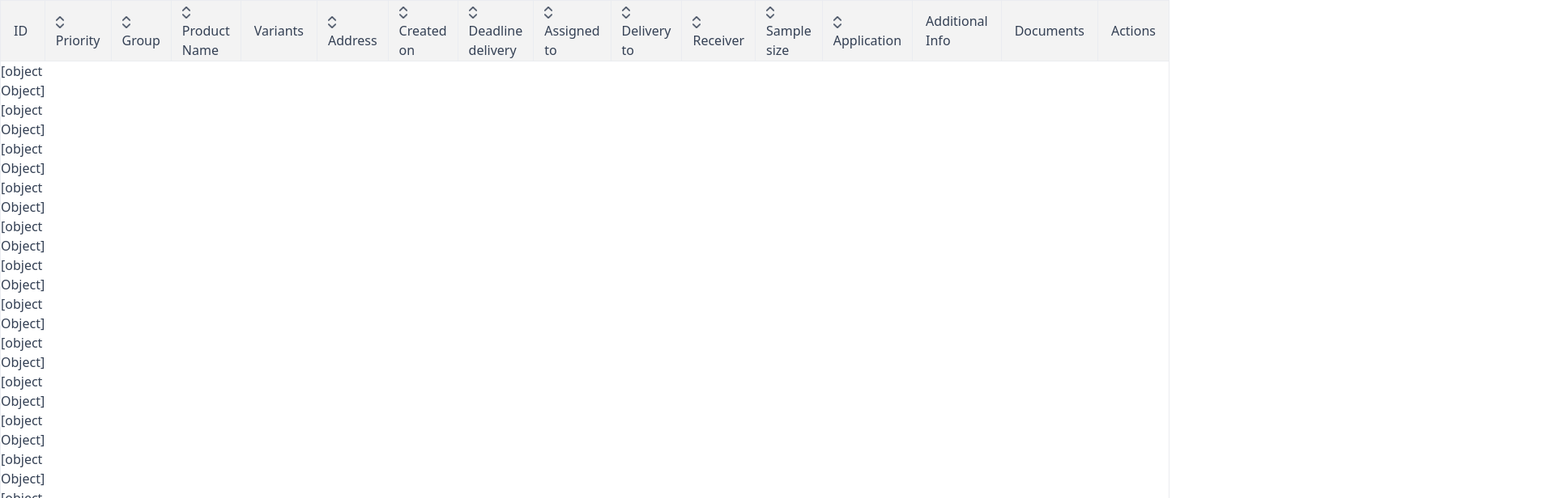
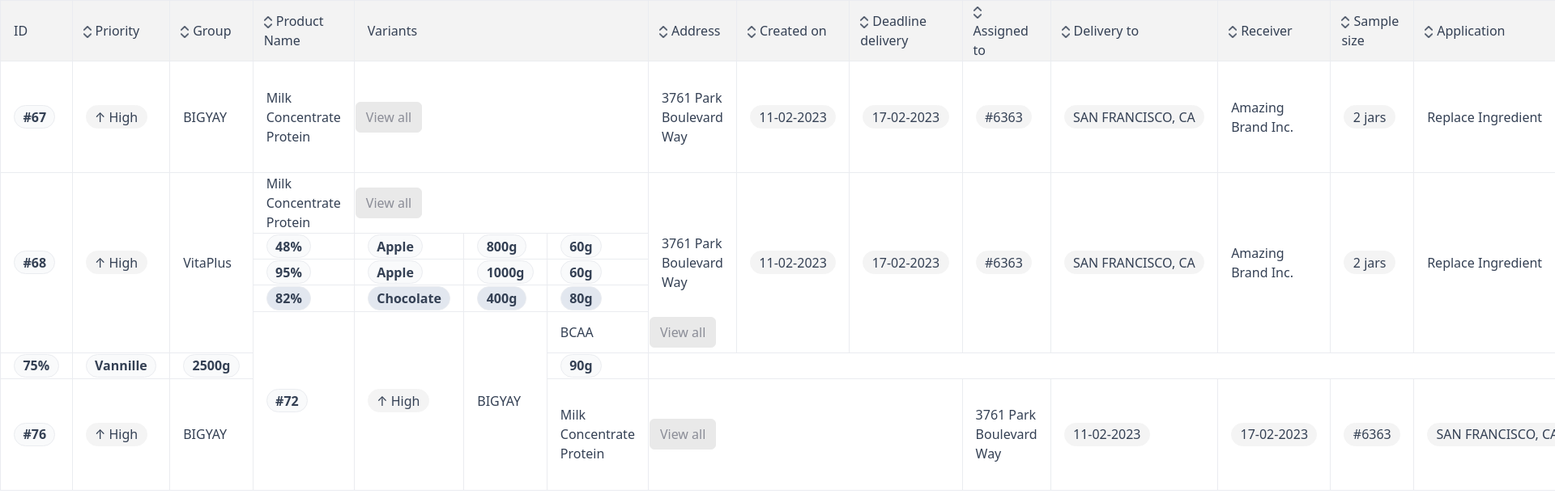
Before and after one commit to rmnhg/ordsmart_assignment, a React (Create React App) app: page / in a window 1280 px wide. Shown: the top 616 px of the page at 81% size, 1920 px wide, since content can reach past the window. Built offline with nearby package versions, Linux system fonts and the light colour scheme.

Commit message:
src: components: MyRow: now a weird table is shown

```diff
--- a/src/components/MyRow.jsx
+++ b/src/components/MyRow.jsx
@@ -8,8 +8,8 @@ export const MyRow = (props) => {
     const handleClose = () => setShowConfirmationDialog(false);
     const handleShow = () => setShowConfirmationDialog(true);
 
-    const marginStyle = {"margin-left": "15px", "margin-right": "15px"};
-    const nestedMarginStyle = {"margin-left": "15px", "margin-right": "15px", "margin-top": "10px", "margin-bottom": "10px"};
+    const marginStyle = {marginLeft: "15px", marginRight: "15px"};
+    const nestedMarginStyle = {marginLeft: "15px", marginRight: "15px", "margin-top": "10px", "margin-bottom": "10px"};
     const viewAllButtonStyle = {"margin-top": "5px", "margin-bottom": "5px"};
 
     const tooltipTimes = { show: 150, hide: 150 };
@@ -39,15 +39,40 @@ export const MyRow = (props) => {
         }
         return res;
     }
-    let rows = <></>; // Add <></> at the end
+
     let productIdx = 0;
     let currentProduct = props.rowData['Products'][productIdx];
-    let currentRowInProduct = -2;
-    console.log(`Emmmpezamos el bucle con currentRowInProduct = ${currentRowInProduct}, currentProduct = ${currentProduct['Product Name']} y prodcutIdx = ${productIdx}`);
-    for (let row = 0; row < getTotalRows(props.rowData); row++) {
-            console.log(`Estamos empezando una vuelta del bucle ANTES de sumar con currentRowInProduct = ${currentRowInProduct}, currentProduct = ${currentProduct['Product Name']} y prodcutIdx = ${productIdx}`);
-            rows +=
-            <tr>
+    let currentRowInProduct = -3;
+    let keys = [];
+    let variantValues = [];
+    return(
+    <>
+        {
+        [...Array(getTotalRows(props.rowData)).keys()].map((_, row) => {
+            currentRowInProduct++;
+            variantValues = [];
+            // Jump to the next product if there are still more products to be processed
+            if ((currentRowInProduct === currentProduct['Variants'].length)) {
+                productIdx++;
+                // Exit the loop if we are done with the products
+                if (productIdx === props.rowData['Products'].length) {
+                    return(<></>);
+                }
+                // Set the new product
+                currentProduct = props.rowData['Products'][productIdx];
+                console.log("Tenemos el producto "+currentProduct);
+                keys = Object.keys(currentProduct['Variants'][0]);
+                currentRowInProduct = 0;
+            }
+            if (currentRowInProduct >= 0 && currentRowInProduct < currentProduct['Variants'].length) {
+                console.log("Cogiendo los valores actuales :)");
+                for (let key of keys) {
+                    variantValues.push(currentProduct['Variants'][currentRowInProduct][key]);
+                }
+                console.log(`Cogidos los valores ${variantValues} :))`);
+            }
+            return (
+                <tr key={row}>
                     {row === 0 /* Add all the general data */?
                     <>
                         <td className="all-table-borders" rowSpan={getTotalRows(props.rowData)}><div style={marginStyle}><MyPill text={props.rowData['id']} type="light-grey-pill"/></div></td>
@@ -64,7 +89,7 @@ export const MyRow = (props) => {
                         </> : <></>
                     }
                     {currentRowInProduct === -1 /* Variants table headers */?
-                    Object.keys(currentProduct['Variants'][0]).map((columnName, idx) => {
+                        keys.map((columnName, idx) => {
                             return(
                                 <td className="all-table-borders dark-blue-header" key={idx}>
                                     <div style={marginStyle}>{columnName}</div>
@@ -74,13 +99,22 @@ export const MyRow = (props) => {
                         : <></>
                     }
                     {currentRowInProduct >= 0 /* the variants table row which needs to be appended with data*/?
-                    Object.keys(currentProduct['Variants'][currentRowInProduct]).map((columnName, idx) => {
+                        (currentRowInProduct % 2?
+                            variantValues.map((value, idx) => {
                                 return(
                                     <td className="all-table-borders" key={idx}>
-                                <div style={marginStyle}><MyPill text={currentProduct['Variants'][currentRowInProduct][columnName]} type={currentRowInProduct % 2? "blue-pill" : "light-grey-pill"}/></div>
+                                        <div style={marginStyle}><MyPill text={value} type={"blue-pill"}/></div>
+                                    </td>
+                                );
+                            }) :
+                            variantValues.map((value, idx) => {
+                                return(
+                                    <td className="all-table-borders" key={idx}>
+                                        <div style={marginStyle}><MyPill text={value} type={"light-grey-pill"}/></div>
                                     </td>
                                 );
                             })
+                        )
                         : <></>
                     }
                     {row === 0 /* Add the rest of the general data */?
@@ -151,22 +185,9 @@ export const MyRow = (props) => {
                     </> : <></>
                     }
                 </tr>
-            ;
-            currentRowInProduct++;
-            console.log(`Estamos acabando una vuelta del bucle después de sumar con currentRowInProduct = ${currentRowInProduct}, currentProduct = ${currentProduct['Product Name']} y prodcutIdx = ${productIdx}`);
-            // Jump to the next product if there are still more products to be processed
-            if ((currentRowInProduct === currentProduct['Variants'].length)) {
-                console.log("Nos metimos en el if :)");
-                productIdx++;
-                if (productIdx === props.rowData['Products'].length) {
-                    console.log("Saliendo del bucle para evitar errores con productIdx");
-                    break;
+            );
+        })
         }
-                currentProduct = props.rowData['Products'][productIdx];
-                console.log(`Estamos en el producto con ID=${props.rowData['id']} con productIdx=${productIdx} en la fila de la tabla número ${row}`);
-                console.log(`El nuevo producto es: ${currentProduct}`);
-                currentRowInProduct = 0;
-            }
-    }
-    return(<>{rows}</>);
+    </>
+    );
 };
```
Lines whose indentation alone changed are shown as unchanged.
